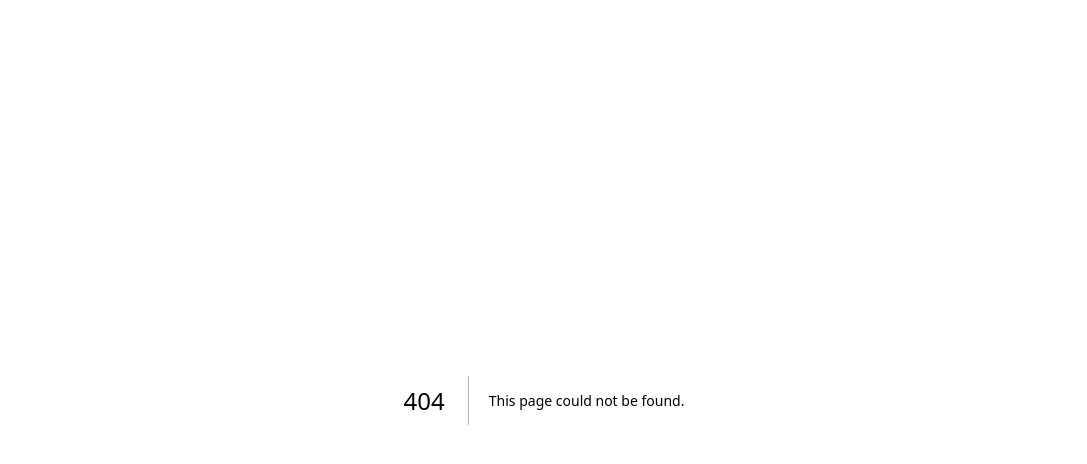
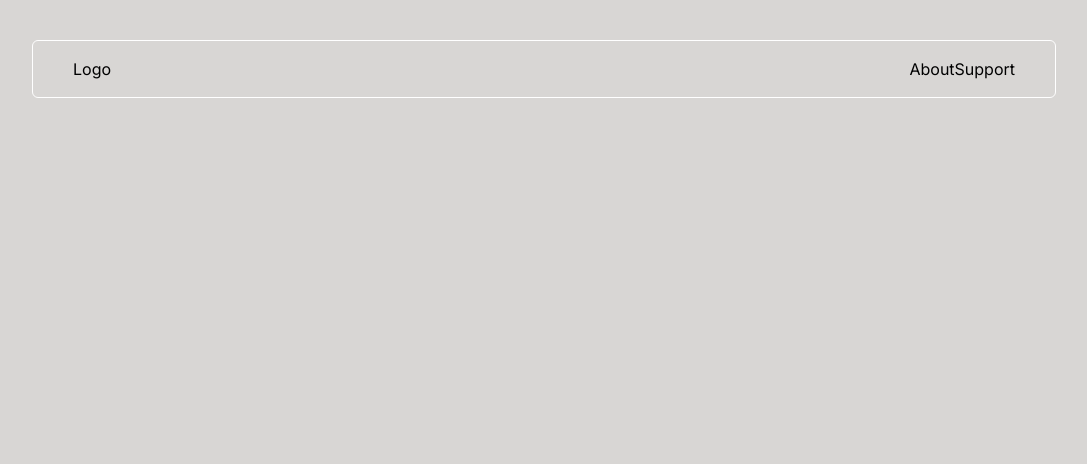
Before and after one commit to timjcai/rgb-colorpicker, a Next.js app: page /test in a window 1280 px wide. Before the commit this address had no page. Shown: the top 464 px of the page, without its empty margins (96-1183 px from the left). Built offline with nearby package versions, Linux system fonts and the light colour scheme.

Commit message:
feat: build basic structure and styling for Navbar

```diff
--- a/package.json
+++ b/package.json
@@ -18,14 +18,14 @@
     "react-dom": "^18"
   },
   "devDependencies": {
-    "@types/node": "^20",
-    "@types/react": "^18",
+    "@types/node": "20.12.7",
+    "@types/react": "18.2.75",
     "@types/react-dom": "^18",
     "autoprefixer": "^10.0.1",
     "eslint": "^8",
     "eslint-config-next": "14.0.4",
     "postcss": "^8",
     "tailwindcss": "^3.3.0",
-    "typescript": "^5"
+    "typescript": "5.4.4"
   }
 }
--- a/src/app/components/Colorpicker/index.ts
+++ b/src/app/components/Colorpicker/index.ts
@@ -0,0 +1 @@
+export * from './RGBColorpicker'
--- /dev/null
+++ b/src/app/components/LandingPage.tsx
@@ -0,0 +1,14 @@
+import React from "react";
+import Navbar from "./Navbar";
+
+const LandingPage = () => {
+    return (
+        <div className="flex items-center justify-center">
+            <div className="w-[80vw]">
+                <Navbar />
+            </div>
+        </div>
+    );
+};
+
+export default LandingPage;
--- /dev/null
+++ b/src/app/components/Navbar.tsx
@@ -0,0 +1,22 @@
+import Link from "next/link";
+import React from "react";
+
+const Navbar = () => {
+    return (
+        <div className="flex flex-row justify-between px-10 py-4 w-full border-[0.5px] border-white rounded-[6px] mt-10">
+            <div>Logo</div>
+            <div>
+                <ul className="flex flex-row">
+                    <li>
+                        <Link href="/about">About</Link>
+                    </li>
+                    <li>
+                        <Link href="/">Support</Link>
+                    </li>
+                </ul>
+            </div>
+        </div>
+    );
+};
+
+export default Navbar;
--- /dev/null
+++ b/src/app/components/index.ts
@@ -0,0 +1,3 @@
+export * from './Icon'
+export * from './Colorpicker'
+export * from './LandingPage'
--- /dev/null
+++ b/src/app/test/page.tsx
@@ -0,0 +1,12 @@
+import React from "react";
+import LandingPage from "../components/LandingPage";
+
+const page = () => {
+    return (
+        <div>
+            <LandingPage />
+        </div>
+    );
+};
+
+export default page;
```
Also changed, not shown: 1 other file (tests, documents, lock files or other folders).
